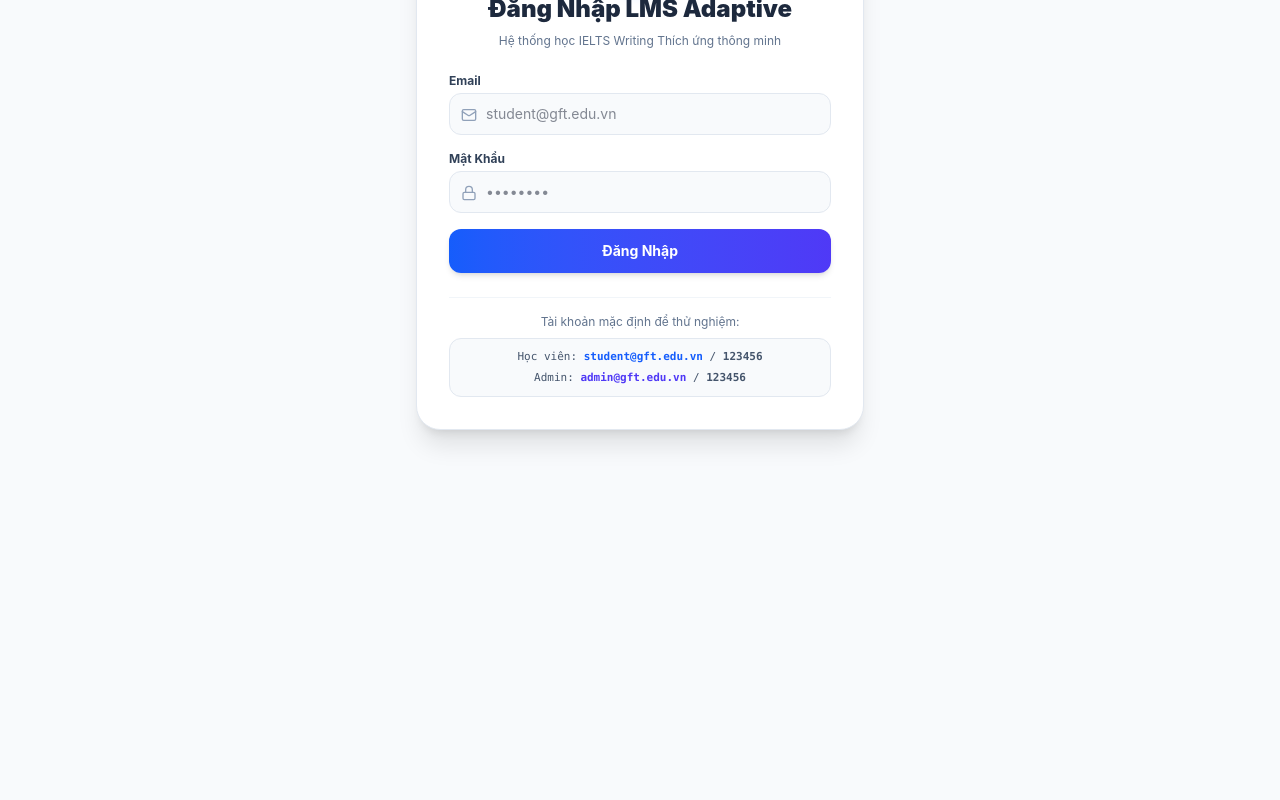
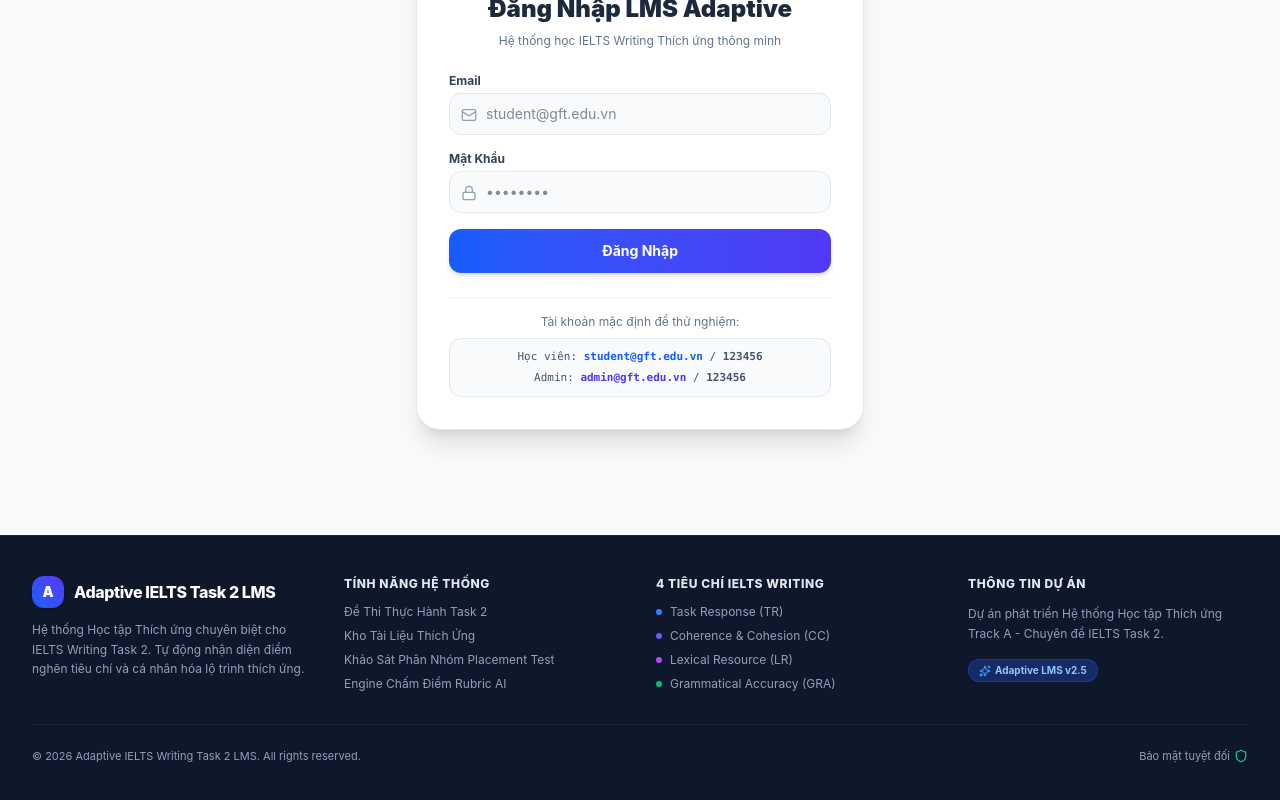
Before and after one commit to DoanNguyenDuyKha/TrackA_Test-Project_GFT, a React app in the folder frontend/: page /login in a window 1280 px wide. Shown: the part 266-1066 px from the top of the page. Before the commit the page ends 801 px from the top, so only its background shows below. Built offline with nearby package versions, Linux system fonts and the light colour scheme; the HTML template or start-up script is replaced by a standard one.

Commit message:
Add global unified Footer component across all pages

```diff
--- a/frontend/src/App.jsx
+++ b/frontend/src/App.jsx
@@ -2,7 +2,9 @@ import React from 'react';
 import { BrowserRouter as Router, Routes, Route } from 'react-router-dom';
 import { AuthProvider, useAuth } from './context/AuthContext';
 import Navbar from './components/Navbar';
+import Footer from './components/Footer';
 import ProtectedRoute from './components/ProtectedRoute';
+
 
 // Pages Import
 import Login from './pages/Login';
@@ -36,9 +38,10 @@ function App() {
   return (
     <AuthProvider>
       <Router>
-        <div className="min-h-screen bg-slate-50 font-sans antialiased text-slate-900">
+        <div className="min-h-screen flex flex-col bg-slate-50 font-sans antialiased text-slate-900">
           <Navbar />
-          <main>
+          <main className="flex-1">
+
             <Routes>
               {/* Public Routes */}
               <Route path="/login" element={<Login />} />
@@ -137,8 +140,8 @@ function App() {
                 }
               />
             </Routes>
-
           </main>
+          <Footer />
         </div>
       </Router>
     </AuthProvider>
--- /dev/null
+++ b/frontend/src/components/Footer.jsx
@@ -0,0 +1,96 @@
+import React from 'react';
+import { Link } from 'react-router-dom';
+import { BookOpen, Sparkles, Shield, Heart, Mail, ExternalLink, Globe } from 'lucide-react';
+
+const Footer = () => {
+  return (
+    <footer className="bg-slate-900 text-slate-400 text-xs border-t border-slate-800 mt-auto">
+      <div className="max-w-7xl mx-auto px-4 sm:px-6 lg:px-8 py-10">
+        <div className="grid grid-cols-1 md:grid-cols-4 gap-8">
+          {/* Brand Col */}
+          <div className="space-y-3 md:col-span-1">
+            <div className="flex items-center space-x-2.5">
+              <div className="w-8 h-8 rounded-xl bg-gradient-to-tr from-blue-600 to-indigo-600 flex items-center justify-center text-white font-black text-sm shadow-md">
+                A
+              </div>
+              <span className="font-extrabold text-base text-white tracking-tight">
+                Adaptive IELTS Task 2 LMS
+              </span>
+            </div>
+            <p className="text-slate-400 text-xs leading-relaxed">
+              Hệ thống Học tập Thích ứng chuyên biệt cho IELTS Writing Task 2. Tự động nhận diện điểm nghẽn tiêu chí và cá nhân hóa lộ trình thích ứng.
+            </p>
+          </div>
+
+          {/* Quick Links */}
+          <div>
+            <h4 className="text-xs font-extrabold text-slate-200 uppercase tracking-wider mb-3">Tính Năng Hệ Thống</h4>
+            <ul className="space-y-2">
+              <li>
+                <Link to="/assignments" className="hover:text-blue-400 transition">Đề Thi Thực Hành Task 2</Link>
+              </li>
+              <li>
+                <Link to="/student/resources" className="hover:text-blue-400 transition">Kho Tài Liệu Thích Ứng</Link>
+              </li>
+              <li>
+                <span className="text-slate-400">Khảo Sát Phân Nhóm Placement Test</span>
+              </li>
+              <li>
+                <span className="text-slate-400">Engine Chấm Điểm Rubric AI</span>
+              </li>
+            </ul>
+          </div>
+
+          {/* Pedagogy Criteria */}
+          <div>
+            <h4 className="text-xs font-extrabold text-slate-200 uppercase tracking-wider mb-3">4 Tiêu Chí IELTS Writing</h4>
+            <ul className="space-y-2 text-slate-400">
+              <li className="flex items-center">
+                <span className="w-1.5 h-1.5 rounded-full bg-blue-500 mr-2"></span>
+                <span>Task Response (TR)</span>
+              </li>
+              <li className="flex items-center">
+                <span className="w-1.5 h-1.5 rounded-full bg-indigo-500 mr-2"></span>
+                <span>Coherence & Cohesion (CC)</span>
+              </li>
+              <li className="flex items-center">
+                <span className="w-1.5 h-1.5 rounded-full bg-purple-500 mr-2"></span>
+                <span>Lexical Resource (LR)</span>
+              </li>
+              <li className="flex items-center">
+                <span className="w-1.5 h-1.5 rounded-full bg-emerald-500 mr-2"></span>
+                <span>Grammatical Accuracy (GRA)</span>
+              </li>
+            </ul>
+          </div>
+
+          {/* Tech & Track Info */}
+          <div className="space-y-3">
+            <h4 className="text-xs font-extrabold text-slate-200 uppercase tracking-wider">Thông Tin Dự Án</h4>
+            <p className="text-slate-400 leading-relaxed">
+              Dự án phát triển Hệ thống Học tập Thích ứng Track A - Chuyên đề IELTS Task 2.
+            </p>
+            <div className="pt-1 flex items-center space-x-2">
+              <span className="inline-flex items-center px-2.5 py-1 rounded-full text-[10px] font-bold bg-blue-900/60 text-blue-300 border border-blue-700/50">
+                <Sparkles className="w-3 h-3 mr-1 text-blue-400" />
+                Adaptive LMS v2.5
+              </span>
+            </div>
+          </div>
+        </div>
+
+        {/* Bottom Bar */}
+        <div className="mt-8 pt-6 border-t border-slate-800/80 flex flex-col sm:flex-row justify-between items-center gap-4 text-[11px] text-slate-400">
+          <p>© {new Date().getFullYear()} Adaptive IELTS Writing Task 2 LMS. All rights reserved.</p>
+          <div className="flex items-center space-x-4">
+            <span className="flex items-center">
+              Bảo mật tuyệt đối <Shield className="w-3.5 h-3.5 ml-1 text-emerald-400" />
+            </span>
+          </div>
+        </div>
+      </div>
+    </footer>
+  );
+};
+
+export default Footer;
```
